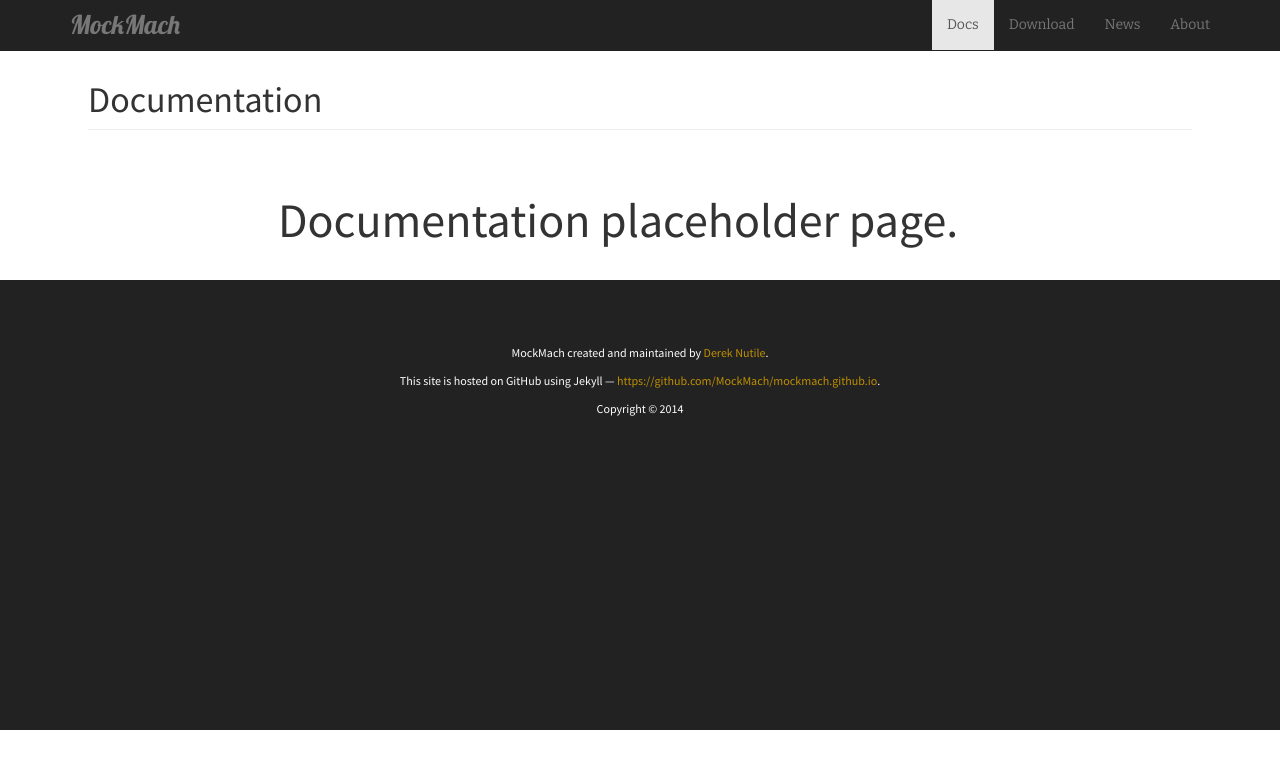
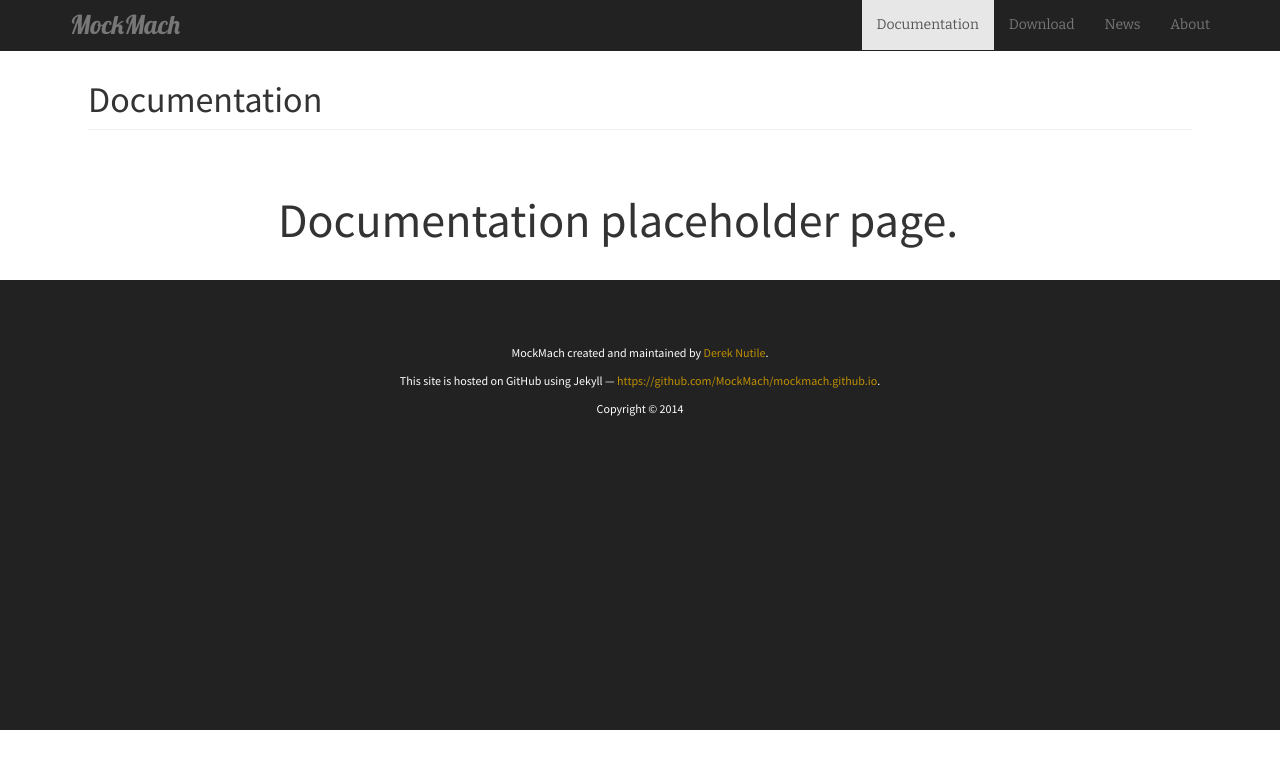
Before and after one commit to MockMach/mockmach.github.io, a Jekyll site: the page built from docs/index.html, in a window 1280 px wide. Shown: the top 769 px of the page. Built offline with Jekyll 4.4.1, drawn with Linux system fonts in a browser that asks for light colours.

Commit message:
Verbiage change in navigation. Transition change in purpose.html. Color change in intro.html.

```diff
--- a/_includes/menus/main_navigation.html
+++ b/_includes/menus/main_navigation.html
@@ -16,7 +16,7 @@
     <div class="collapse navbar-collapse">
 
       <ul class="nav navbar-nav navbar-right" id="nav-links">
-        <li{% if page.active == 'docs' %} class="active"{% endif %}><a href="{{ site.baseurl }}/docs">Docs</a></li>
+        <li{% if page.active == 'docs' %} class="active"{% endif %}><a href="{{ site.baseurl }}/docs">Documentation</a></li>
         <li{% if page.active == 'download' %} class="active"{% endif %}><a href="{{ site.baseurl }}/download">Download</a></li>
         <li{% if page.active == 'news' %} class="active"{% endif %}><a href="{{ site.baseurl }}/news">News</a></li>
         <li{% if page.active == 'about' %} class="active"{% endif %}><a href="{{ site.baseurl }}/about">About</a></li>
--- a/_includes/sections/intro.html
+++ b/_includes/sections/intro.html
@@ -1,5 +1,5 @@
 
-<section id="intro" class="palette background-primary-45">
+<section id="intro" class="palette background-primary-25">
 <div id="intro-banner">
 
   <div class="container horizontal-padding-extra-large">
--- a/_includes/sections/purpose.html
+++ b/_includes/sections/purpose.html
@@ -2,7 +2,7 @@
 <div id="purpose-header">
 
   <div class="container container-narrow horizontal-padding-large">
-  <div class="row wow bounceInLeft" data-wow-offset="200">
+  <div class="row wow fadeInUp" data-wow-offset="200">
 
     <div class="col-md-3 col-lg-3">
       <div class="square-dark text-light">1</div>
@@ -17,7 +17,7 @@
   </div><!-- /.container -->
 
   <div class="container container-narrow horizontal-padding-large">
-  <div class="row wow bounceInRight" data-wow-offset="200">
+  <div class="row wow fadeInUp" data-wow-offset="200">
 
     <div class="col-md-4 col-lg-4">
       <div class="square-dark text-light">2</div>
@@ -32,7 +32,7 @@
   </div><!-- /.container -->
 
   <div class="container container-narrow horizontal-padding-large">
-  <div class="row wow bounceInLeft" data-wow-offset="200">
+  <div class="row wow fadeInUp" data-wow-offset="200">
 
     <div class="col-md-4 col-lg-4">
       <div class="square-dark text-light">3</div>
```
